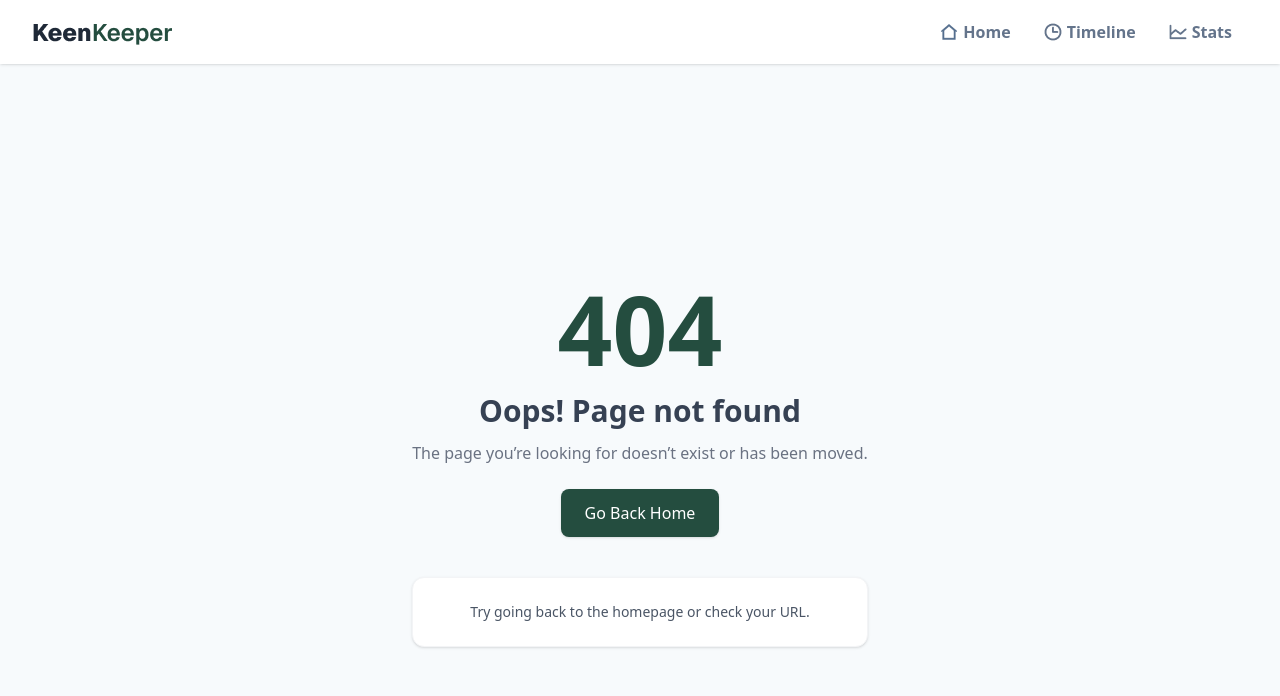
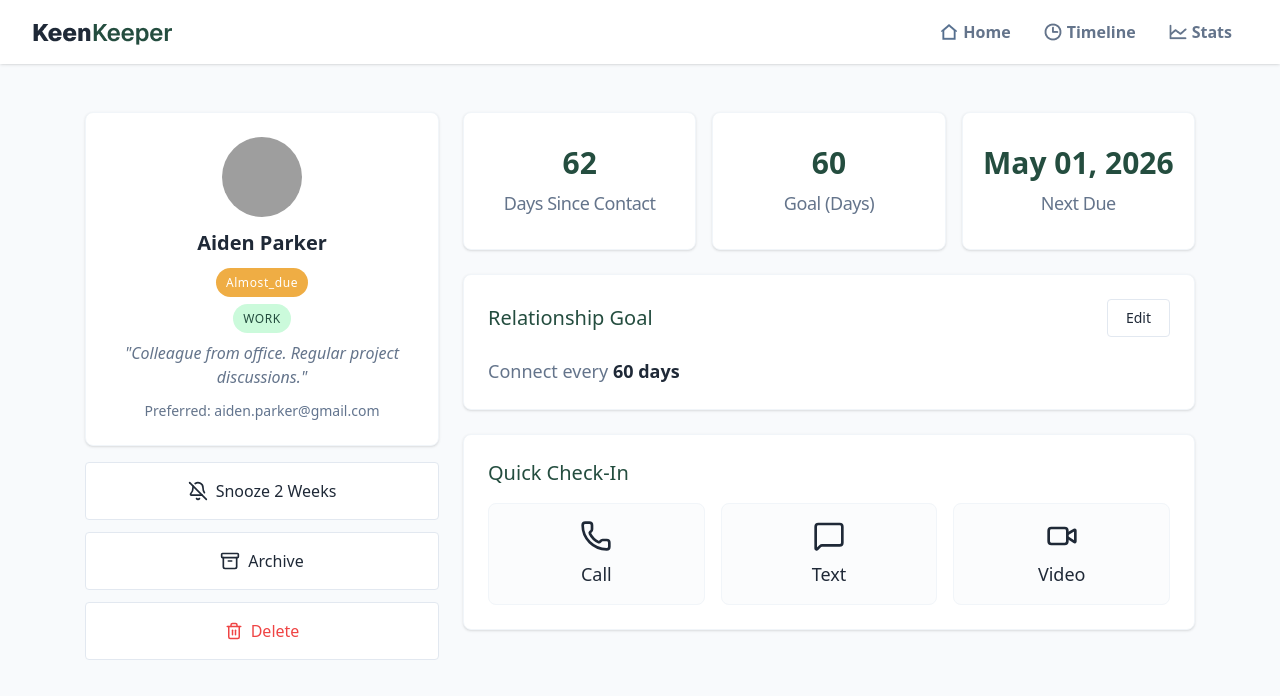
Before and after one commit to FahmidaAkterShimu/B13-Assignment-07, a Next.js app: page /friends/1 in a window 1280 px wide. Before the commit this address had no page. Shown: the top 696 px of the page. Built offline with nearby package versions, Linux system fonts and the light colour scheme; grey boxes are pictures that could not be loaded.

Commit message:
Added Friends detail page

```diff
--- a/package.json
+++ b/package.json
@@ -9,6 +9,7 @@
     "lint": "eslint"
   },
   "dependencies": {
+    "lucide-react": "^1.8.0",
     "next": "16.2.3",
     "react": "19.2.4",
     "react-dom": "19.2.4",
--- a/public/friends.json
+++ b/public/friends.json
@@ -3,7 +3,7 @@
     "id": 1,
     "name": "Aiden Parker",
     "picture": "https://randomuser.me/api/portraits/men/1.jpg",
-    "email": "david.kim@example.com",
+    "email": "aiden.parker@gmail.com",
     "days_since_contact": 62,
     "status": "almost_due",
     "tags": ["work"],
@@ -15,7 +15,7 @@
     "id": 2,
     "name": "Sophia Turner",
     "picture": "https://randomuser.me/api/portraits/women/1.jpg",
-    "email": "emma.wilson@example.com",
+    "email": "sophia.turner@gmail.com",
     "days_since_contact": 62,
     "status": "overdue",
     "tags": ["family"],
@@ -27,7 +27,7 @@
     "id": 3,
     "name": "Ethan Brooks",
     "picture": "https://randomuser.me/api/portraits/men/4.jpg",
-    "email": "lisa.nakamura@example.com",
+    "email": "ethan.brooks@gmail.com",
     "days_since_contact": 62,
     "status": "overdue",
     "tags": ["work"],
@@ -39,7 +39,7 @@
     "id": 4,
     "name": "Olivia Bennett",
     "picture": "https://randomuser.me/api/portraits/women/2.jpg",
-    "email": "james.wright@example.com",
+    "email": "olivia.bennett@gmail.com",
     "days_since_contact": 62,
     "status": "overdue",
     "tags": ["hobby", "travel"],
@@ -51,7 +51,7 @@
     "id": 5,
     "name": "Noah Mitchell",
     "picture": "https://randomuser.me/api/portraits/men/5.jpg",
-    "email": "david.kim2@example.com",
+    "email": "noah.mitchell@gmail.com",
     "days_since_contact": 62,
     "status": "overdue",
     "tags": ["work"],
@@ -63,7 +63,7 @@
     "id": 6,
     "name": "Isabella Clarke",
     "picture": "https://randomuser.me/api/portraits/women/3.jpg",
-    "email": "emma.wilson2@example.com",
+    "email": "isabella.clarke@gmail.com",
     "days_since_contact": 62,
     "status": "on_track",
     "tags": ["family"],
@@ -75,7 +75,7 @@
     "id": 7,
     "name": "Liam Carter",
     "picture": "https://randomuser.me/api/portraits/men/7.jpg",
-    "email": "lisa.nakamura2@example.com",
+    "email": "liam.carter@gmail.com",
     "days_since_contact": 62,
     "status": "on_track",
     "tags": ["work"],
@@ -87,7 +87,7 @@
     "id": 8,
     "name": "Mia Robinson",
     "picture": "https://randomuser.me/api/portraits/women/8.jpg",
-    "email": "james.wright2@example.com",
+    "email": "mia.robinson@gmail.com",
     "days_since_contact": 62,
     "status": "almost_due",
     "tags": ["hobby", "travel"],
@@ -99,7 +99,7 @@
     "id": 9,
     "name": "Lucas Anderson",
     "picture": "https://randomuser.me/api/portraits/men/9.jpg",
-    "email": "david.kim3@example.com",
+    "email": "lucas.anderson@gmail.com",
     "days_since_contact": 62,
     "status": "almost_due",
     "tags": ["work"],
@@ -111,7 +111,7 @@
     "id": 10,
     "name": "Charlotte Evans",
     "picture": "https://randomuser.me/api/portraits/women/9.jpg",
-    "email": "emma.wilson3@example.com",
+    "email": "charlotte.evans@gmail.com",
     "days_since_contact": 62,
     "status": "overdue",
     "tags": ["family"],
@@ -123,7 +123,7 @@
     "id": 11,
     "name": "Amelia Scott",
     "picture": "https://randomuser.me/api/portraits/women/13.jpg",
-    "email": "lisa.nakamura3@example.com",
+    "email": "amelia.scott@gmail.com",
     "days_since_contact": 62,
     "status": "overdue",
     "tags": ["work"],
@@ -135,7 +135,7 @@
     "id": 12,
     "name": "Benjamin Lewis",
     "picture": "https://randomuser.me/api/portraits/men/13.jpg",
-    "email": "james.wright3@example.com",
+    "email": "benjamin.lewis@gmail.com",
     "days_since_contact": 62,
     "status": "on_track",
     "tags": ["hobby", "travel"],
--- /dev/null
+++ b/src/app/friends/[friendsId]/page.jsx
@@ -0,0 +1,163 @@
+import Image from 'next/image';
+import React from 'react';
+import { Phone, MessageSquare, Video, BellOff, Archive, Trash2 } from 'lucide-react';
+
+// Status styles mapping
+const statusStyles = {
+    overdue: "bg-[#EF4444] text-white",
+    on_track: "bg-[#244D3F] text-white",
+    almost_due: "bg-[#EFAD44] text-white",
+};
+
+// Data fetching logic
+const friendsPromise = async () => {
+    const res = await fetch("http://localhost:3001/friends.json", { cache: 'no-store' });
+    if (!res.ok) return [];
+    return res.json();
+};
+
+const FriendsDetailPage = async ({ params }) => {
+    const { friendsId } = await params;
+    const friends = await friendsPromise();
+
+    // Find friend by ID from JSON
+    const friend = friends.find((f) => String(f.id) === friendsId);
+
+    if (!friend) {
+        return (
+            <div className="min-h-screen flex items-center justify-center text-2xl font-bold text-gray-500">
+                Friend not found
+            </div>
+        );
+    }
+
+    return (
+        <div className="min-h-screen bg-[#f8fafc] p-4 md:p-12 font-sans text-[#1F2937]">
+            <div className="max-w-277.5 mx-auto grid grid-cols-1 md:grid-cols-12 gap-6">
+
+                {/* Left sidebar */}
+                <div className="md:col-span-4 flex flex-col gap-4">
+
+                    {/* Profile card */}
+                    <div className="bg-white rounded-lg p-6 border border-slate-100 shadow-sm flex flex-col items-center text-center space-y-3">
+                        <div className="relative w-20 h-20">
+                            <Image
+                                src={friend.picture}
+                                fill
+                                alt={friend.name}
+                                className="rounded-full object-cover"
+                            />
+                        </div>
+
+
+                        <h2 className="text-xl font-semibold">{friend.name}</h2>
+
+                        <div>
+                            {/* Dynamic status badge */}
+                            <span className={`text-xs font-medium capitalize tracking-wider px-2.5 py-1.5 rounded-full ${statusStyles[friend.status]}`}>
+                                {friend.status}
+                            </span>
+                        </div>
+
+                        <div className='space-x-2'>
+                            {/* Dynamic tags */}
+                            {friend.tags.map((tag, index) => (
+                                <span key={index} className="text-xs font-medium uppercase tracking-wider px-2.5 py-1.5 rounded-full bg-[#CBFADB] text-[#244D3F]">
+                                    {tag}
+                                </span>
+                            ))}
+                        </div>
+
+
+                        <p className="text-base font-medium text-[#64748B] italic">
+                            {`"${friend.bio}"`}
+                        </p>
+
+                        <p className="text-sm text-[#64748B]">
+                            Preferred: <span className="text-slate-500">{friend.email}</span>
+                        </p>
+                    </div>
+
+                    {/* Action buttons */}
+                    <div className="flex flex-col gap-3">
+                        <button className="flex items-center justify-center gap-2 w-full bg-white border border-slate-200 rounded-sm py-4 text-base font-medium hover:bg-slate-50 transition-colors cursor-pointer">
+                            <BellOff size={20} /> Snooze 2 Weeks
+                        </button>
+                        <button className="flex items-center justify-center gap-2 w-full bg-white border border-slate-200 rounded-sm py-4 text-base font-medium hover:bg-slate-50 transition-colors cursor-pointer">
+                            <Archive size={20} /> Archive
+                        </button>
+                        <button className="flex items-center justify-center gap-2 w-full bg-white border border-slate-200 rounded-sm py-4 text-base font-medium text-[#EF4444] hover:bg-red-50 transition-colors cursor-pointer">
+                            <Trash2 size={18} className='text-[#EF4444]' /> Delete
+                        </button>
+                    </div>
+                </div>
+
+                {/* Right Content */}
+                <div className="md:col-span-8 flex flex-col gap-6">
+
+                    {/* Top stats */}
+                    <div className="grid grid-cols-3 gap-4">
+                        <div className="bg-white rounded-lg py-8 px-4 border border-slate-100 shadow-sm text-center">
+                            <h3 className="text-3xl font-semibold text-[#244D3F] mb-2">{friend.days_since_contact}</h3>
+                            <p className="text-lg text-[#64748B] tracking-tight">Days Since Contact</p>
+                        </div>
+
+                        <div className="bg-white rounded-lg py-8 px-4 border border-slate-100 shadow-sm text-center">
+                            <h3 className="text-3xl font-semibold text-[#244D3F] mb-2">{friend.goal}</h3>
+                            <p className="text-lg text-[#64748B] tracking-tight">Goal (Days)</p>
+                        </div>
+
+                        <div className="bg-white rounded-lg py-8 px-4 border border-slate-100 shadow-sm text-center">
+                            <h3 className="text-3xl font-semibold text-[#244D3F] mb-2">
+                                {new Date(friend.next_due_date).toLocaleDateString('en-US', {
+                                    month: 'short',
+                                    day: '2-digit',
+                                    year: 'numeric'
+                                })}
+                            </h3>
+                            <p className="text-lg text-[#64748B] tracking-tight">Next Due</p>
+                        </div>
+                    </div>
+
+                    {/* Relationship Goal */}
+                    <div className="bg-white rounded-lg p-6 border border-slate-100 shadow-sm">
+                        <div className='flex justify-between items-center'>
+                            <h3 className="text-xl font-medium text-[#244D3F]">Relationship Goal</h3>
+                            <button className="border border-slate-200 px-4.5 py-2 rounded-sm text-sm font-medium text-[#1F2937] hover:bg-slate-50 cursor-pointer">
+                                Edit
+                            </button>
+                        </div>
+
+                        <p className="text-[#64748B] text-lg mt-5">
+                            Connect every <span className="font-bold text-[#1F2937]">{friend.goal} days</span>
+                        </p>
+                    </div>
+
+                    {/* Quick Check-in */}
+                    <div className="bg-white rounded-lg p-6 border border-slate-100 shadow-sm">
+                        <h3 className="text-xl font-medium text-[#244D3F] mb-4">Quick Check-In</h3>
+                        <div className="grid grid-cols-3 gap-4">
+                            <button className="group flex flex-col items-center justify-center gap-2 border border-slate-100 bg-slate-50/50 rounded-lg p-4 transition-all hover:border-indigo-200 hover:bg-indigo-50/30 cursor-pointer">
+                                <Phone size={32} className="group-hover:text-indigo-600" />
+                                <span className="text-lg group-hover:text-indigo-700">Call</span>
+                            </button>
+
+                            <button className="group flex flex-col items-center justify-center gap-2 border border-slate-100 bg-slate-50/50 rounded-lg p-4 transition-all hover:border-indigo-200 hover:bg-indigo-50/30 cursor-pointer">
+                                <MessageSquare size={32} className="group-hover:text-indigo-600" />
+                                <span className="text-lg group-hover:text-indigo-700">Text</span>
+                            </button>
+
+                            <button className="group flex flex-col items-center justify-center gap-2 border border-slate-100 bg-slate-50/50 rounded-lg p-4 transition-all hover:border-indigo-200 hover:bg-indigo-50/30 cursor-pointer">
+                                <Video size={32} className="group-hover:text-indigo-600" />
+                                <span className="text-lg group-hover:text-indigo-700">Video</span>
+                            </button>
+                        </div>
+                    </div>
+                </div>
+
+            </div>
+        </div>
+    );
+};
+
+export default FriendsDetailPage;
--- /dev/null
+++ b/src/app/stats/page.jsx
@@ -0,0 +1,11 @@
+import React from 'react';
+
+const StatsPage = () => {
+    return (
+        <div>
+
+        </div>
+    );
+};
+
+export default StatsPage;
--- /dev/null
+++ b/src/app/timeline/page.jsx
@@ -0,0 +1,11 @@
+import React from 'react';
+
+const TimelinePage = () => {
+    return (
+        <div>
+
+        </div>
+    );
+};
+
+export default TimelinePage;
```
Also changed, not shown: 1 other file (tests, documents, lock files or other folders).
